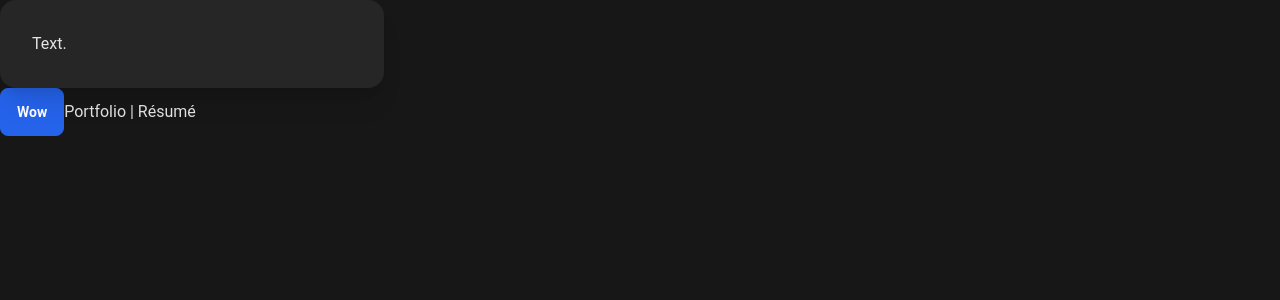
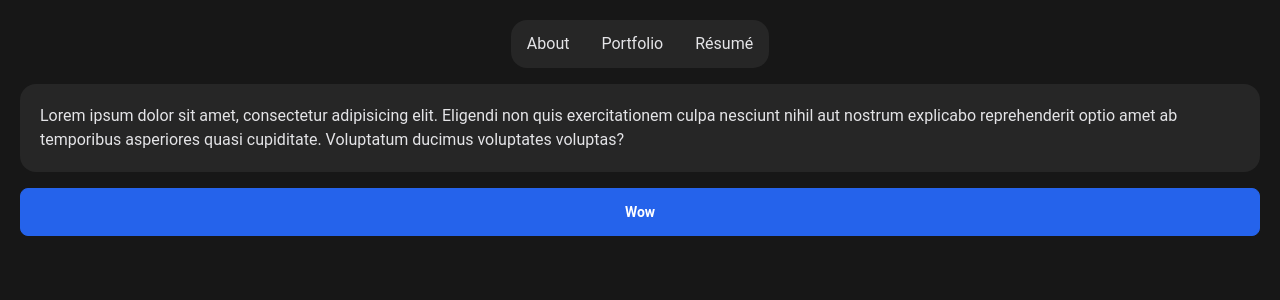
Before and after one commit to njs-guy/njshockey-resume, a React (Vite) app: page / in a window 1280 px wide. Shown: the top 300 px of the page. Built offline with nearby package versions, Linux system fonts and the light colour scheme.

Commit message:
Basic layout

```diff
--- a/src/App.tsx
+++ b/src/App.tsx
@@ -4,11 +4,16 @@ import Panel from './components/Panel';
 
 function App() {
   return (
-    <div className="App">
-      <Panel />
-      <button type='button' className='btn btn-primary'>Wow</button>
-      <Link to="/portfolio">Portfolio</Link> |{" "}
-      <Link to="/resume">Résumé</Link>
+    <div className="App m-5">
+      <div className="flex flex-col gap-4">
+          <ul className="menu menu-horizontal bg-base-200 rounded-box grow-0 object-center self-center">
+            <li><Link to="/">About</Link></li>
+            <li><Link to="portfolio">Portfolio</Link></li>
+            <li><Link to="resume">Résumé</Link></li>
+          </ul>
+          <Panel />
+          <button type='button' className="btn btn-primary">Wow</button>
+      </div>
     </div>
   )
 }
--- a/src/components/Panel.tsx
+++ b/src/components/Panel.tsx
@@ -1,7 +1,7 @@
 const Panel = () => {
     return (
-        <div className="card card-body w-96 bg-base-200 shadow-xl">
-            <p>Text.</p>
+        <div className="card card-body bg-base-200 p-5">
+            <p>Lorem ipsum dolor sit amet, consectetur adipisicing elit. Eligendi non quis exercitationem culpa nesciunt nihil aut nostrum explicabo reprehenderit optio amet ab temporibus asperiores quasi cupiditate. Voluptatum ducimus voluptates voluptas?</p>
         </div>
     )
 }
```
